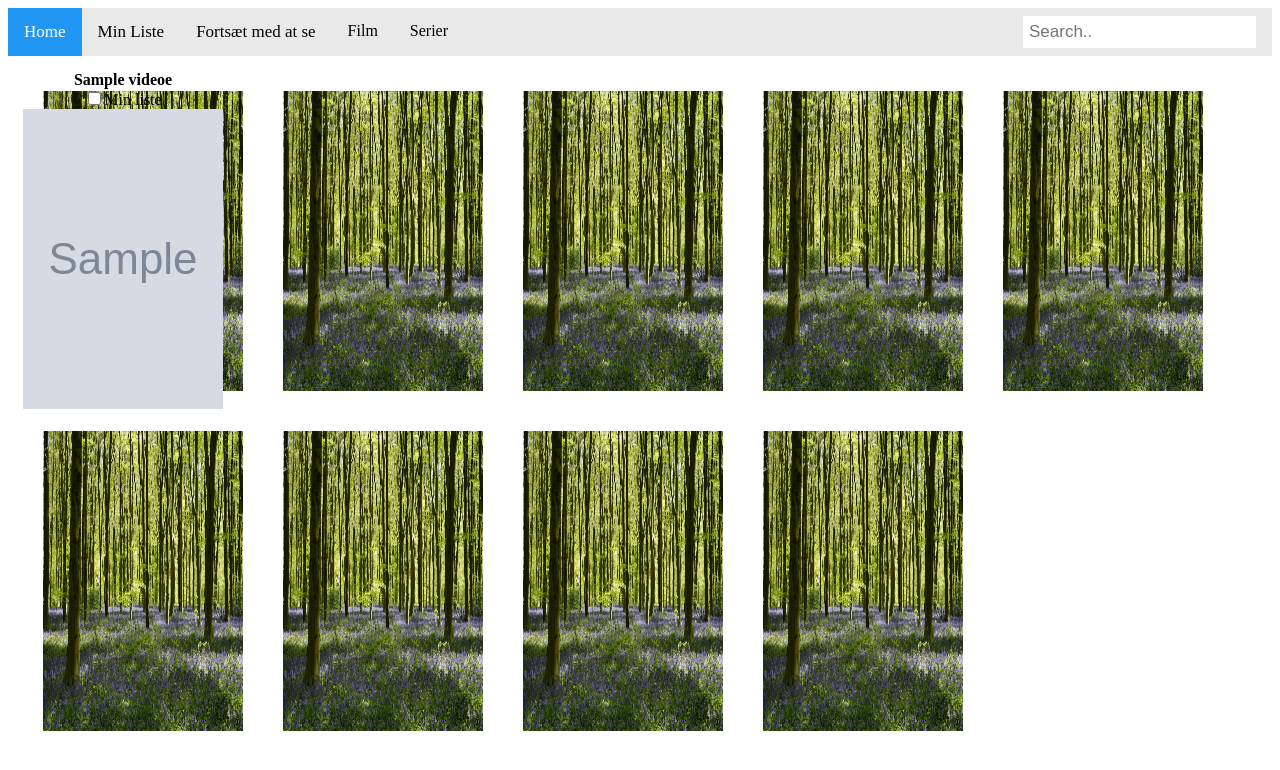
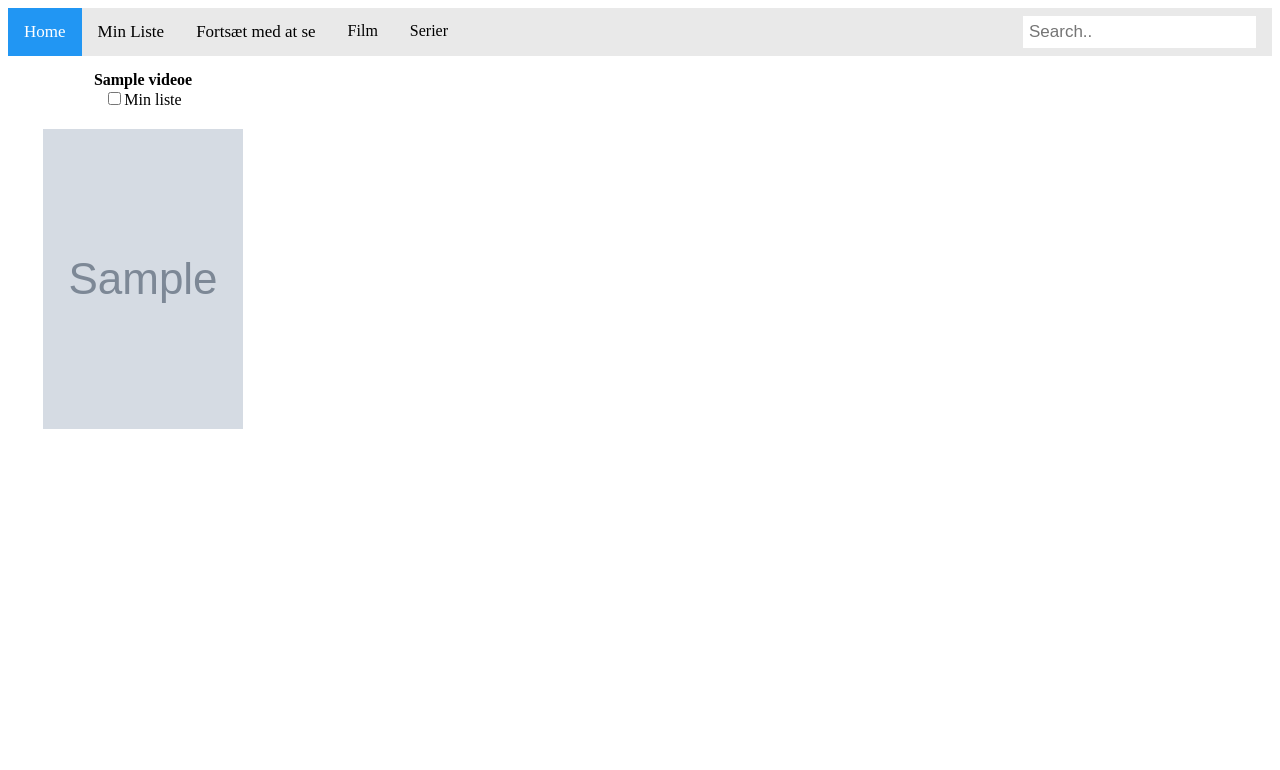
Before and after one commit to Alex7795/StreamSite, a PHP site: page /Streaming.php in a window 1280 px wide. Shown: the top 770 px of the page. Run offline with PHP 8.4, Linux system fonts and the light colour scheme; tables that the repository leaves empty or names only in its code hold one stand-in row (values such as "Sample post"); grey boxes marked "Sample" are stand-in pictures.

Commit message:
fixed thumbail and player

```diff
--- a/Streaming.php
+++ b/Streaming.php
@@ -32,46 +32,24 @@
   <input type="text" placeholder="Search..">
 </div>
 <div class="grid-container" style="padding:15px">
-<div class="container">
-<input class="item" type="image" src="img/Woods.jpg" alt="Submit" width="200" height="300">
-<input class="item" type="image" src="img/Woods.jpg" alt="Submit" width="200" height="300">
-<input class="item" type="image" src="img/Woods.jpg" alt="Submit" width="200" height="300">
-<input class="item" type="image" src="img/Woods.jpg" alt="Submit" width="200" height="300">
-<input class="item" type="image" src="img/Woods.jpg" alt="Submit" width="200" height="300">
-<input class="item" type="image" src="img/Woods.jpg" alt="Submit" width="200" height="300">
-<input class="item" type="image" src="img/Woods.jpg" alt="Submit" width="200" height="300">
-<input class="item" type="image" src="img/Woods.jpg" alt="Submit" width="200" height="300">
-<input class="item" type="image" src="img/Woods.jpg" alt="Submit" width="200" height="300">
-</div>
+
 <?php
-$servername = "localhost";
-$username = "root";
-$password = "";
-$dbname = "valgfag";
+require('db_connect.php');
 
-// Create connection
-$conn = mysqli_connect($servername, $username, $password, $dbname);
-
-// Check connection
-if (!$conn) {
-  die("Connection failed: " . mysqli_connect_error());
-}
-
-  $sql = "SELECT `picture`, `name` FROM `hyper_videoes`";
-  $result = $conn->query($sql);
-  if (mysqli_num_rows($result) > 0) {
-    // output data of each row
-    while($row = mysqli_fetch_assoc($result)) {
-      echo '<div style="text-align:center;display:inline-block">';
+$find_videos = mysqli_query($conn, "SELECT * FROM hyper_videoes");
+while($row = mysqli_fetch_assoc($find_videos)) {
+  $id = $row['id'];
+  $name = $row['name'];
+  $thumbnail = $row['picture'];
+  echo '<div style="text-align:center;display:inline-block">';
       echo '<div style="display:block">';
       echo '<label style="display:block"><b>'.$row["name"].'</b></label>';
       echo '<input type="checkbox" name="checkbox" id="'.$row["name"].'"/><label>Min liste</label>';
       echo '</div>';
-      echo '<input class="grid-item" type="image" src="'.$row["picture"].'" alt="Submit" width="200" height="300">';
+      echo '<a href="watch_temp.php?id='.$id.'"><input class="item" type="image" src="'.$thumbnail.'" alt="Submit" width="200" height="300"></a>';
       echo '</div>';
-    }
-  }
+}
 ?>
-  </div>
+</div>
 
 </body>
--- a/index_temp.php
+++ b/index_temp.php
@@ -12,6 +12,7 @@
 <form action="upload_hyperlinks.php" method="POST">
     <p>Movie Name: </p><input type="text" name="name"/><br><br>
     <p>Insert Hyperlink: </p><input type="text" name="hyperlink"/><br><br>
+    <p>Insert Picture Link: </p><input type="text" name="picture"><br><br>
     <input type="submit" name="submit" value="Upload"/>
 </form>
 <?php if(isset($_GET['added'])) { if($_GET['added']) { $added = $_GET['added']; echo "Added $added to the movie list"; } } ?>
--- a/upload_hyperlinks.php
+++ b/upload_hyperlinks.php
@@ -5,9 +5,10 @@ if(isset($_POST['submit'])) {
     $movie_name = $_POST['name'];
     $video = $_POST['hyperlink'];
     $embed_code = substr($video, 32);
+    $thumbnail = $_POST['picture'];
 
     if(!empty($movie_name) && !empty($video)) {
-        mysqli_query($conn, "INSERT INTO hyper_videoes (name, video, embed_code) VALUES ('$movie_name', '$video', '$embed_code')");
+        mysqli_query($conn, "INSERT INTO hyper_videoes (name, video, embed_code, picture) VALUES ('$movie_name', '$video', '$embed_code', '$thumbnail')");
     }
 
     //mysqli_close($conn);
```
Also changed, not shown: Action.php (+13 -16 lines).
